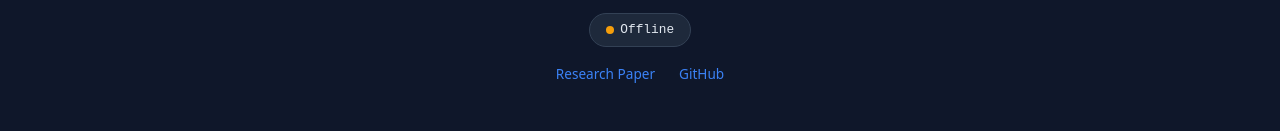
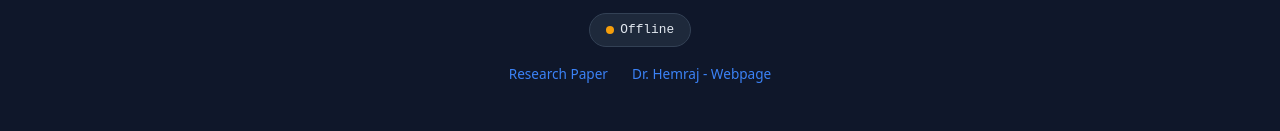
Before and after one commit to crypto0010/website, a plain HTML site: page dcl-web/index.html in a window 1280 px wide. Shown: the part 480-611 px from the top of the page. Drawn offline with Linux system fonts and the light colour scheme; no server answers.

Commit message:
fix: update DCL Explorer link to Dr. Hemraj webpage

```diff
--- a/dcl-web/index.html
+++ b/dcl-web/index.html
@@ -607,7 +607,7 @@ footer p { margin-bottom: 0.3rem; }
 
     <div class="hero-links">
         <a href="#benchmarks">Research Paper</a>
-        <a href="https://github.com/crypto0010/website" target="_blank">GitHub</a>
+        <a href="https://drhemraj.in" target="_blank">Dr. Hemraj - Webpage</a>
     </div>
 </header>
 
```
